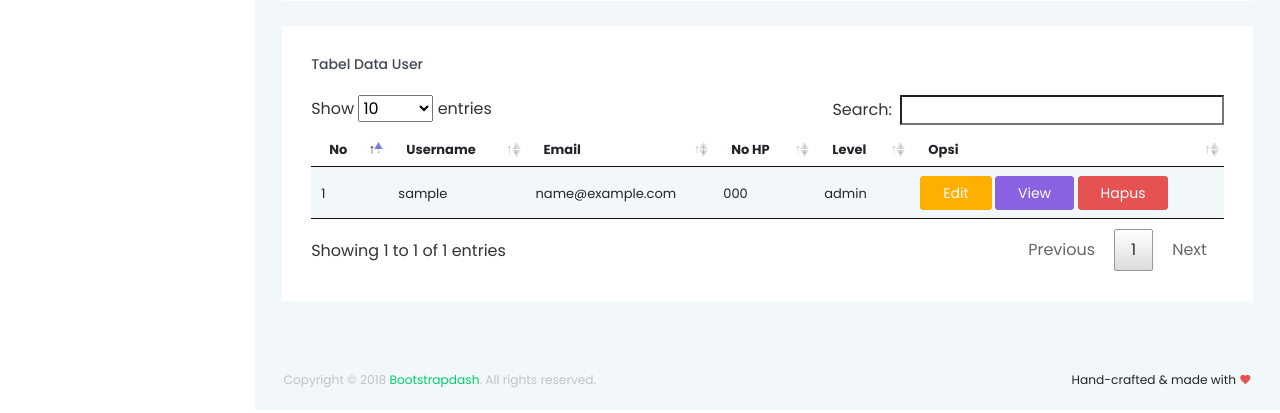
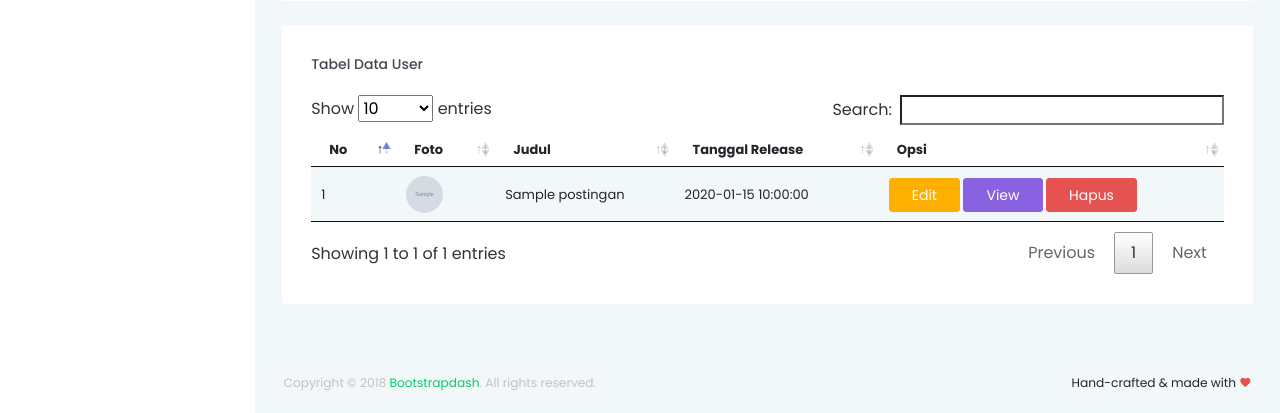
Before and after one commit to rahmadadeakbar/Aplikasi-Portal-Berita-Native, a PHP site: page /admin/posting.php in a window 1280 px wide. Shown: the part 693-1106 px from the top of the page. Run offline with PHP 8.4, Linux system fonts and the light colour scheme; the visitor is signed in with stand-in values (Sample User, id 1); tables that the repository leaves empty or names only in its code hold one stand-in row (values such as "Sample post"); grey boxes marked "Sample" are stand-in pictures; some libraries are stand-ins or nearby versions.

Commit message:
update postingan

```diff
--- a/admin/biodata_user.php
+++ b/admin/biodata_user.php
@@ -138,7 +138,7 @@ function tambah($koneksi)
                                                     </td>
 
                                                     <td>
-                                                        <a href="biodata_user.php?aksi=update&id=<?php echo $data['id_kategori']; ?>&nama_kategori=<?php echo $data['nama_kategori']; ?>" class="btn btn-warning">Edit</a>
+                                                        <a href="biodata_user.php?aksi=update&id=<?php echo $data['id_biodata']; ?>&nama=<?php echo $data['nama_kategori']; ?>" class="btn btn-warning">Edit</a>
                                                         <a href="biodata_user.php?aksi=delete&id=<?php echo $data['id_biodata']; ?>" onclick="return confirm('Apakah anda yakin ingin menghapus?')" class="btn btn-danger">Hapus</a>
                                                     </td>
                                                 </tr>
--- a/admin/posting.php
+++ b/admin/posting.php
@@ -1,4 +1,40 @@
 <?php include 'header.php'; ?>
+
+<?php
+function tambah($koneksi)
+{
+    if (isset($_POST['input_konten'])) {
+        $id_user = $_SESSION['id_user'];
+        $id = uniqid();
+        $judul = $_POST['judul'];
+        $konten = $_POST['konten'];
+        $tanggal = $_POST['tanggal'];
+
+        $foto = $_FILES['foto']['name'];
+
+        if (move_uploaded_file($_FILES['foto']['tmp_name'], "upload/postingan/" . $_FILES['foto']['name'])) {
+            echo "Gambar Berhasil diupload";
+        } else {
+            echo "Gambar Gagal di upload";
+        }
+
+        $query_input = mysqli_query($koneksi, "INSERT INTO postingan VALUES(md5('$id'),'$judul','$konten','$tanggal','$foto','$id_user')");
+
+        if ($query_input) {
+            echo '<script>alert("data berhasil di input")
+            window.location.href="posting.php";
+            window.history.back();
+
+          </script>';
+        } else {
+            echo '<script>alert("data gagal di input")
+            window.location.href="posting.php";
+          </script>';
+        }
+    }
+
+?>
+
     <div class="main-panel">
         <div class="content-wrapper">
             <div class="row">
@@ -9,7 +45,7 @@
                             <p class="card-description">
                                 Masukkan Postingan
                             </p>
-                        <form class="forms-sample" action="" method="POST">
+                            <form class="forms-sample" action="" method="POST" enctype="multipart/form-data">
                                 <div class="form-group">
                                     <label for="exampleInputName1">Judul</label>
                                     <input type="text" class="form-control" id="exampleInputName1" placeholder="Name" name="judul" value="" required>
@@ -28,15 +64,17 @@
                                     <textarea id="content" name="konten"></textarea>
                                 </div>
 
-
-
-
                                 <button type="submit" class="btn btn-success mr-2" type="submit" name="input_konten">Posting</button>
                                 <button class="btn btn-light" type="reset">Reset</button>
                             </form>
                         </div>
                     </div>
                 </div>
+
+                <?php
+                function tampil_data($koneksi)
+                {
+                ?>
 
                     <div class="col-lg-12 grid-margin stretch-card">
                         <div class="card">
@@ -47,17 +85,16 @@
                                         <thead>
                                             <tr>
                                                 <th>No</th>
-                                        <th>Username</th>
-                                        <th>Email</th>
-                                        <th>No HP</th>
-                                        <th>Level</th>
+                                                <th>Foto</th>
+                                                <th>Judul</th>
+                                                <th>Tanggal Release</th>
                                                 <th>Opsi</th>
                                             </tr>
                                         </thead>
                                         <tbody>
                                             <!-- proses menampilkan data dari database -->
                                             <?php
-                                    $show_query = mysqli_query($koneksi, "SELECT * FROM user");
+                                            $show_query = mysqli_query($koneksi, "SELECT * FROM postingan");
                                             if (mysqli_num_rows($show_query) == 0) {
                                                 echo '<tr><td>Tidak ada data</td></tr>';
                                             } else {
@@ -66,10 +103,9 @@
                                             ?>
                                                     <tr>
                                                         <td><?php echo $no ?></td>
-                                                <td><?php echo $data['username']; ?></td>
-                                                <td><?php echo $data['email']; ?></td>
-                                                <td><?php echo $data['no_hp']; ?></td>
-                                                <td><?php echo $data['level']; ?></td>
+                                                        <td><img src="upload/postingan/<?php echo $data['foto']; ?>" alt=""></td>
+                                                        <td><?php echo $data['judul']; ?></td>
+                                                        <td><?php echo $data['tgl_release']; ?></td>
                                                         <td>
                                                             <a href="edit_user.php?id=<?php echo $data['id_user'] ?>" class="btn btn-warning">Edit</a>
                                                             <a href="" class="btn btn-info">View</a>
@@ -102,6 +138,38 @@
         </footer>
         <!-- partial -->
     </div>
+<?php }
+            } ?>
+<?php
+
+// logika proses aksinya
+if (isset($_GET['aksi'])) {
+    switch ($_GET['aksi']) {
+        case "create":
+            tambah($koneksi);
+            tampil_data($koneksi);
+            break;
+        case "read":
+            tampil_data($koneksi);
+            break;
+        case "update":
+            ubah($koneksi);
+            tampil_data($koneksi);
+            break;
+        case "delete":
+            hapus($koneksi);
+            break;
+        default:
+            echo "<h3>Aksi <i>" . $_GET['aksi'] . "</i> tidak ada!</h3>";
+            tambah($koneksi);
+            tampil_data($koneksi);
+    }
+} else {
+    tambah($koneksi);
+    tampil_data($koneksi);
+}
+
+?>
 <?php include 'footer.php'; ?>
 <script type="text/javascript">
     $(document).ready(function() {
--- a/admin/proses/proses_login.php
+++ b/admin/proses/proses_login.php
@@ -25,6 +25,7 @@ if (isset($_POST['login'])) {
         } elseif ($data['level'] == 'operator') {
             $_SESSION['username'] = $data['username'];
             $_SESSION['level'] = $data['level'];
+            $_SESSION['id_user'] = $data['id_user'];
 
             echo "<script> alert('Selamat Datang Operator')
                     window.location.href='../index.php';
@@ -32,6 +33,7 @@ if (isset($_POST['login'])) {
         } elseif ($data['level'] == 'autor') {
             $_SESSION['username'] = $data['username'];
             $_SESSION['level'] = $data['level'];
+            $_SESSION['id_user'] = $data['id_user'];
 
             echo "<script> alert('Selamat Datang Autor')
                     window.location.href='../index.php';
```
Also changed, not shown: index.php (+12 -27 lines), admin/upload/postingan/01.png (added). Lines whose indentation alone changed are shown as unchanged.
